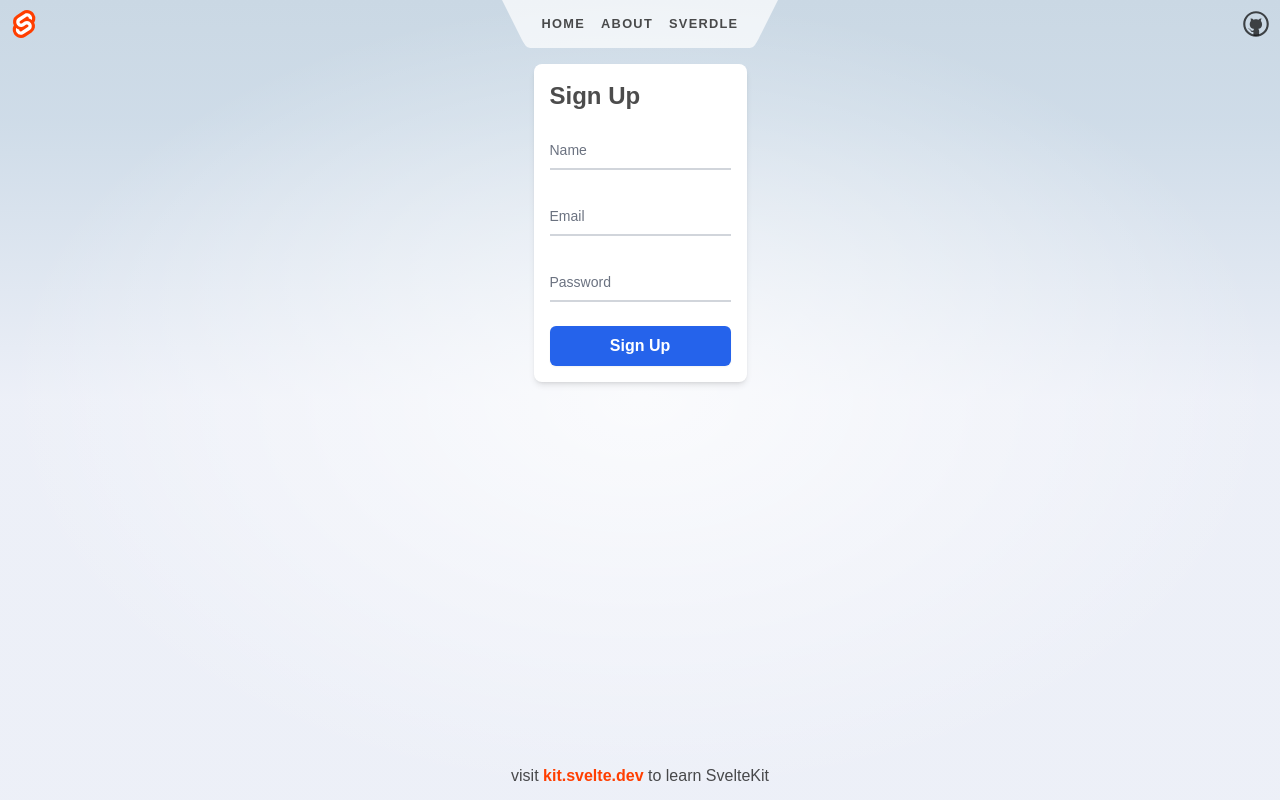
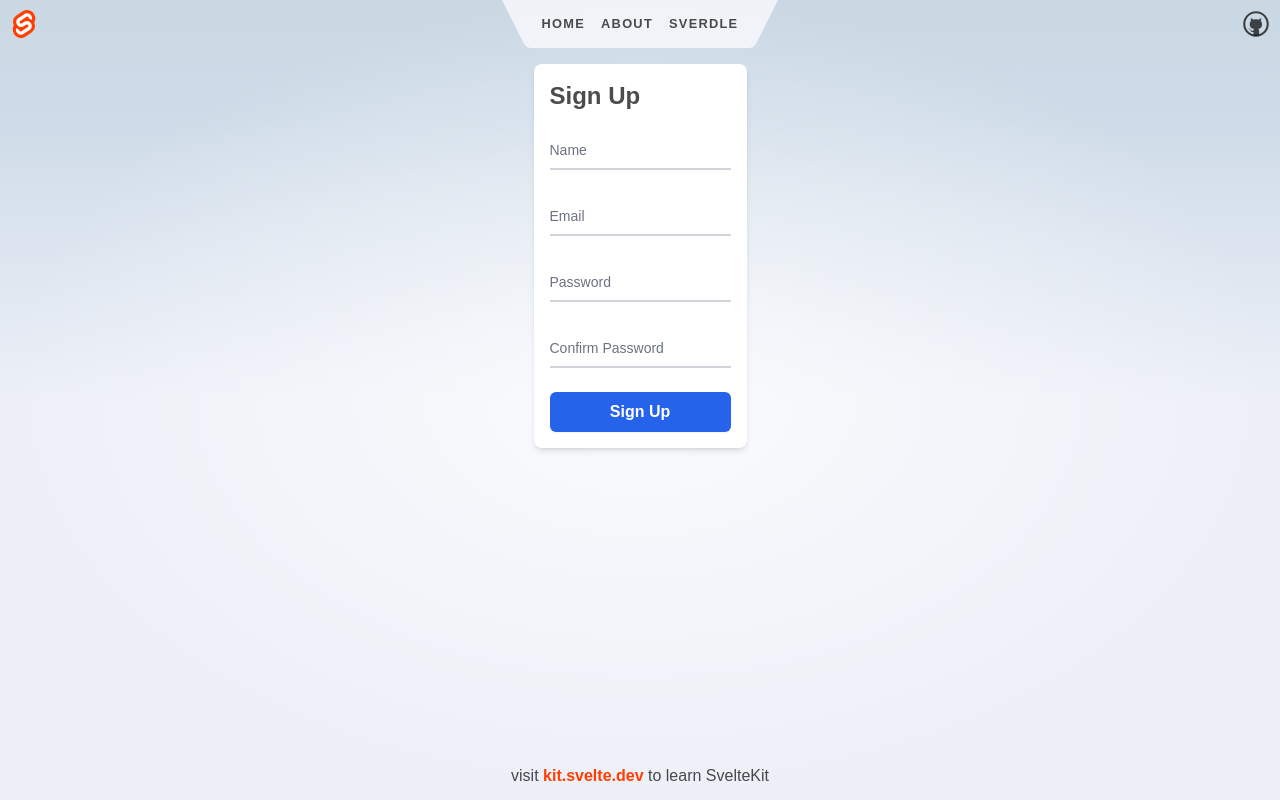
Before and after one commit to Hybrid-Codes/GoKit, a SvelteKit app in the folder Frontend/GoKit/: page /signup in a window 1280 px wide. Built offline with nearby package versions, Linux system fonts and the light colour scheme.

Commit message:
Add real time validation
also added confirm password field

```diff
--- a/Frontend/GoKit/src/routes/signup/+page.svelte
+++ b/Frontend/GoKit/src/routes/signup/+page.svelte
@@ -1,20 +1,66 @@
-<script>
-    let name = '';
-    let email = '';
-    let password = '';
-    let errors = { name: '', email: '', password: '' };
-    let successMessage = '';
-    let failMessage = '';
+<script lang="ts">
+  import { goto } from "$app/navigation";
+  import { onMount } from 'svelte'; // You may want to import this if needed elsewhere
 
-    function validate() {
-      errors = { name: '', email: '', password: '' };
-      if (!name) errors.name = 'Name is required';
-      if (!email) errors.email = 'Email is required';
-      if (!password) errors.password = 'Password is required';
+  let name: string = '';
+  let email: string = '';
+  let password: string = '';
+  let confirmPassword: string = '';
+  let errors: { name: string; email: string; password: string; confirmPassword: string } = {
+    name: '',
+    email: '',
+    password: '',
+    confirmPassword: '',
+  };
+  let successMessage: string = '';
+  let showAlert: boolean = false; // Control visibility of the alert
+
+  function validateField(field: string) {
+    if (field === 'name') {
+      if (!name) {
+        errors.name = 'Name is required';
+      } else {
+        errors.name = '';
+      }
+    }
+
+    if (field === 'email') {
+      if (!email) {
+        errors.email = 'Email is required';
+      } else {
+        errors.email = '';
+      }
+    }
+
+    if (field === 'password') {
+      if (!password) {
+        errors.password = 'Password is required';
+      } else {
+        errors.password = '';
+      }
+    }
+
+    if (field === 'confirmPassword') {
+      if (!confirmPassword) {
+        errors.confirmPassword = 'Please confirm password';
+      } else if (password && confirmPassword !== password) {
+        errors.confirmPassword = 'Passwords do not match';
+      } else {
+        errors.confirmPassword = '';
+      }
+    }
+  }
+
+  function validateAll() {
+    validateField('name');
+    validateField('email');
+    validateField('password');
+    validateField('confirmPassword');
   }
 
   async function signup() {
-      validate();
+    validateAll();
+
     if (Object.values(errors).some(error => error)) return;
 
     const response = await fetch('http://localhost:8080/signup', {
@@ -29,30 +75,32 @@
       const { token } = await response.json();
       localStorage.setItem('token', token);
       successMessage = 'You have successfully signed up!';
+      showAlert = true;
+
+      // Automatically hide the alert after 5 seconds (5000ms)
+      setTimeout(() => {
+        showAlert = false;
+        successMessage = ''; // Optional: Clear success message
+      }, 5000); // Adjust the delay as needed (5000ms = 5 seconds)
+      // goto("/");
     } else {
       console.error('SignUp failed');
-        failMessage = 'Incorrect username or password.';
     }
   }
 </script>
 
-  {#if successMessage}
-  <div class="p-4 mb-4 text-sm text-green-700 bg-green-100 rounded-lg" role="alert">
-    {successMessage}
+{#if showAlert}
+  <div class="alert bg-green-100 border border-green-400 text-green-700 px-4 py-3 rounded relative">
+    <strong class="font-bold">Success!</strong>
+    <span class="block sm:inline">{successMessage}</span>
   </div>
 {/if}
-
-  <!-- {#if failMessage}
-  <div class="p-4 mb-4 text-sm text-red-700 bg-red-100 rounded-lg" role="alert">
-    {failMessage}
-  </div>
-  {/if} -->
 
 <form on:submit|preventDefault={signup} class="max-w-md mx-auto p-4 bg-white shadow-md rounded-lg">
   <h2 class="text-2xl font-bold mb-4">Sign Up</h2>
 
   <div class="relative z-0 w-full mb-6 group">
-      <input type="text" id="name" name="name" bind:value={name} required
+    <input type="text" id="name" name="name" bind:value={name} on:input={() => validateField('name')} required
       class="block py-2.5 px-0 w-full text-sm text-gray-900 bg-transparent border-0 border-b-2 border-gray-300 appearance-none focus:outline-none focus:ring-0 focus:border-blue-600 peer placeholder-transparent" placeholder=" " />
     <label for="name"
       class="absolute text-sm text-gray-500 duration-300 transform -translate-y-6 scale-75 top-3 left-0 -z-10 origin-[0] peer-focus:left-0 peer-focus:text-blue-600 peer-placeholder-shown:scale-100 peer-placeholder-shown:translate-y-0 peer-focus:scale-75 peer-focus:-translate-y-6">
@@ -64,7 +112,7 @@
   </div>
 
   <div class="relative z-0 w-full mb-6 group">
-      <input type="email" id="email" name="email" bind:value={email} required
+    <input type="email" id="email" name="email" bind:value={email} on:input={() => validateField('email')} required
       class="block py-2.5 px-0 w-full text-sm text-gray-900 bg-transparent border-0 border-b-2 border-gray-300 appearance-none focus:outline-none focus:ring-0 focus:border-blue-600 peer placeholder-transparent" placeholder=" " />
     <label for="email"
       class="absolute text-sm text-gray-500 duration-300 transform -translate-y-6 scale-75 top-3 left-0 -z-10 origin-[0] peer-focus:left-0 peer-focus:text-blue-600 peer-placeholder-shown:scale-100 peer-placeholder-shown:translate-y-0 peer-focus:scale-75 peer-focus:-translate-y-6">
@@ -76,7 +124,7 @@
   </div>
 
   <div class="relative z-0 w-full mb-6 group">
-      <input type="password" id="password" name="password" bind:value={password} required
+    <input type="password" id="password" name="password" bind:value={password} on:input={() => validateField('password')} required
       class="block py-2.5 px-0 w-full text-sm text-gray-900 bg-transparent border-0 border-b-2 border-gray-300 appearance-none focus:outline-none focus:ring-0 focus:border-blue-600 peer placeholder-transparent" placeholder=" " />
     <label for="password"
       class="absolute text-sm text-gray-500 duration-300 transform -translate-y-6 scale-75 top-3 left-0 -z-10 origin-[0] peer-focus:left-0 peer-focus:text-blue-600 peer-placeholder-shown:scale-100 peer-placeholder-shown:translate-y-0 peer-focus:scale-75 peer-focus:-translate-y-6">
@@ -87,6 +135,18 @@
     {/if}
   </div>
 
+  <div class="relative z-0 w-full mb-6 group">
+    <input type="password" id="confirm-password" name="confirm-password" bind:value={confirmPassword} on:input={() => validateField('confirmPassword')} required
+      class="block py-2.5 px-0 w-full text-sm text-gray-900 bg-transparent border-0 border-b-2 border-gray-300 appearance-none focus:outline-none focus:ring-0 focus:border-blue-600 peer placeholder-transparent" placeholder=" " />
+    <label for="confirm-password"
+      class="absolute text-sm text-gray-500 duration-300 transform -translate-y-6 scale-75 top-3 left-0 -z-10 origin-[0] peer-focus:left-0 peer-focus:text-blue-600 peer-placeholder-shown:scale-100 peer-placeholder-shown:translate-y-0 peer-focus:scale-75 peer-focus:-translate-y-6">
+      Confirm Password
+    </label>
+    {#if errors.confirmPassword}
+      <p class="text-red-600 text-sm mt-1">{errors.confirmPassword}</p>
+    {/if}
+  </div>
+
   <button type="submit"
     class="w-full px-4 py-2 bg-blue-600 text-white font-semibold rounded-md shadow-sm hover:bg-blue-700 focus:outline-none focus:ring-2 focus:ring-offset-2 focus:ring-blue-500">
     Sign Up
```
Lines whose indentation alone changed are shown as unchanged.
